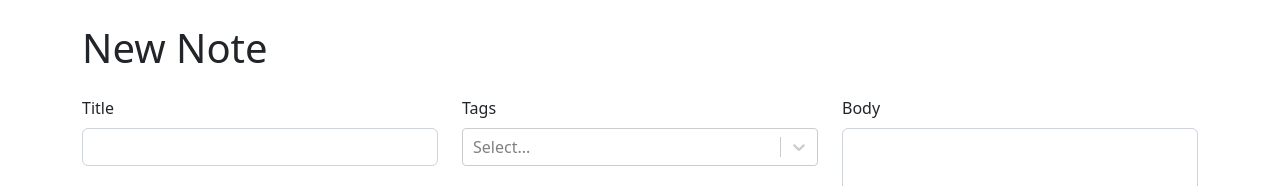
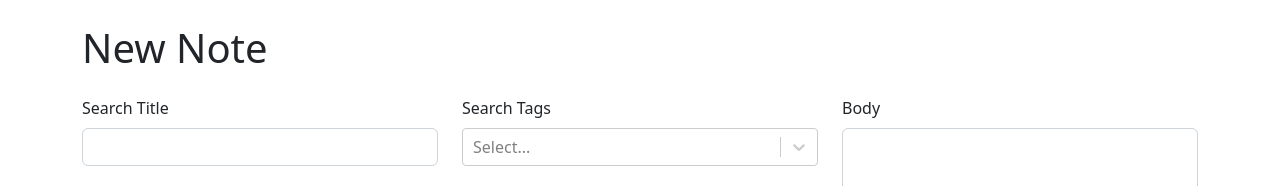
Before and after one commit to SJROHRXD/MarkdownNotes, a React (Vite) app: page /new in a window 1280 px wide. Shown: the top 186 px of the page. Built offline with nearby package versions, Linux system fonts and the light colour scheme.

Commit message:
added README, updated form names

```diff
--- a/src/NoteForm.tsx
+++ b/src/NoteForm.tsx
@@ -42,13 +42,13 @@ export function NoteForm({
                 <Row>
                     <Col>
                         <Form.Group controlId = "title">
-                            <Form.Label>Title</Form.Label>
+                            <Form.Label>Search Title</Form.Label>
                             <Form.Control ref = { titleRef } required defaultValue = { title } />
                         </Form.Group>
                     </Col>
                     <Col>
                         <Form.Group controlId = "tags">
-                            <Form.Label>Tags</Form.Label>
+                            <Form.Label>Search Tags</Form.Label>
                             <CreatableReactSelect
                                 onCreateOption = {label => {
                                     const newTag = { id: uuidV4(), label }
```
Also changed, not shown: 1 other file (tests, documents, lock files or other folders).
